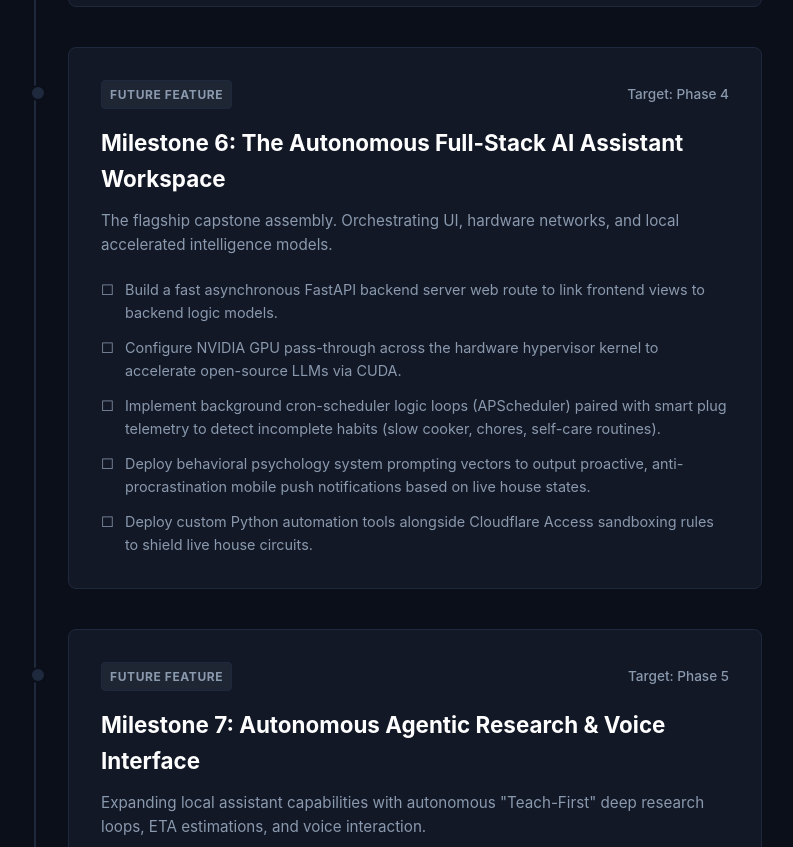
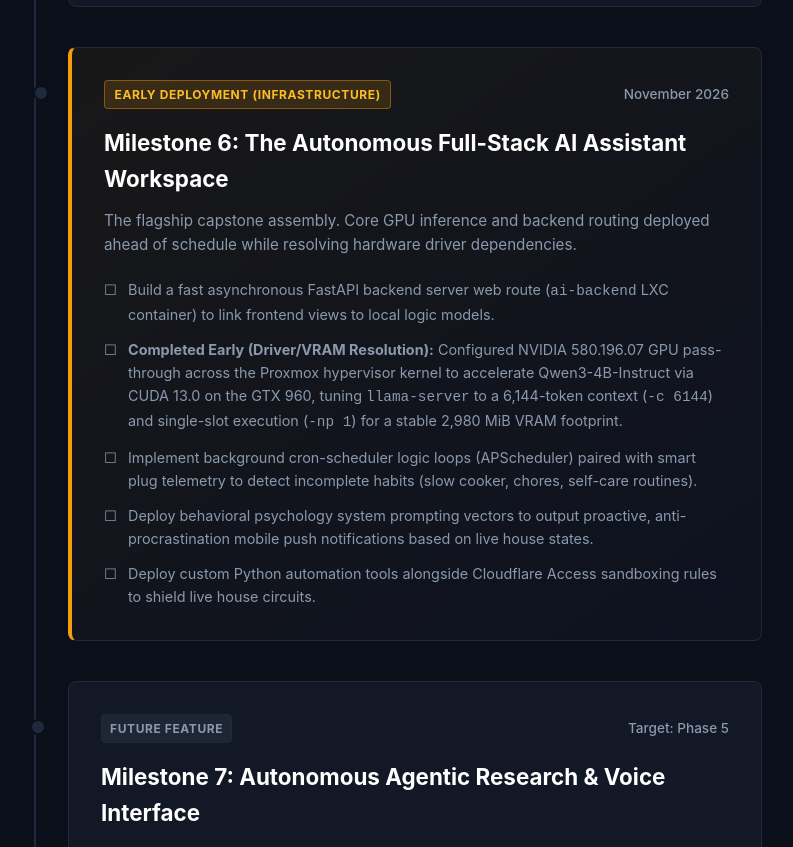
Before and after one commit to Cypher3817/adenlab-portfolio, a plain HTML site: page timeline/index.html in a window 1280 px wide. Shown: the part 2559-3406 px from the top of the page, without its empty margins (246-1039 px from the left). Drawn offline with Linux system fonts and the light colour scheme.

Commit message:
- Updated index.html to label Milestone 6 with the 'EARLY DEPLOYMENT (INFRASTRUCTURE)' badge and document early CUDA/VRAM resolution. - Added '.timeline-card.early-milestone' and '.badge-early' classes in styles.css to provide amber styling for out-of-sequence work.

```diff
--- a/styles.css
+++ b/styles.css
@@ -279,6 +279,24 @@ nav ul {
     font-weight: 500;
 }
 
+/* Early / Out-of-Sequence Milestone Styling */
+.timeline-card.early-milestone {
+    border-left: 4px solid #f59e0b; /* Amber accent to distinguish from sequential green */
+    background: linear-gradient(145deg, rgba(245, 158, 11, 0.06), rgba(15, 23, 42, 0.4));
+}
+
+.badge-early {
+    background-color: rgba(245, 158, 11, 0.15);
+    color: #fbbf24;
+    border: 1px solid rgba(245, 158, 11, 0.4);
+    padding: 0.25rem 0.6rem;
+    border-radius: 4px;
+    font-size: 0.75rem;
+    font-weight: 700;
+    letter-spacing: 0.05em;
+    text-transform: uppercase;
+}
+
 /* --- AI Workspace Dashboard Layout Elements --- */
 
 /* The Main Outer Viewport Container Wrapper */
--- a/timeline/index.html
+++ b/timeline/index.html
@@ -120,16 +120,16 @@
                 </div>
 
                 <!-- Milestone Card 6: The Autonomous Full-Stack AI Assistant Workspace -->
-                <div class="timeline-card future">
+                <div class="timeline-card early-milestone">
                     <div class="card-header">
-                        <span class="badge badge-future">FUTURE FEATURE</span>
-                        <span class="date">Target: Phase 4</span>
+                        <span class="badge badge-early">EARLY DEPLOYMENT (INFRASTRUCTURE)</span>
+                        <span class="date">November 2026</span>
                     </div>
                     <h2>Milestone 6: The Autonomous Full-Stack AI Assistant Workspace</h2>
-                    <p>The flagship capstone assembly. Orchestrating UI, hardware networks, and local accelerated intelligence models.</p>
+                    <p>The flagship capstone assembly. Core GPU inference and backend routing deployed ahead of schedule while resolving hardware driver dependencies.</p>
                     <ul>
-                        <li>Build a fast asynchronous FastAPI backend server web route to link frontend views to backend logic models.</li>
-                        <li>Configure NVIDIA GPU pass-through across the hardware hypervisor kernel to accelerate open-source LLMs via CUDA.</li>
+                        <li>Build a fast asynchronous FastAPI backend server web route (<code>ai-backend</code> LXC container) to link frontend views to local logic models.</li>
+                        <li><strong>Completed Early (Driver/VRAM Resolution):</strong> Configured NVIDIA 580.196.07 GPU pass-through across the Proxmox hypervisor kernel to accelerate Qwen3-4B-Instruct via CUDA 13.0 on the GTX 960, tuning <code>llama-server</code> to a 6,144-token context (<code>-c 6144</code>) and single-slot execution (<code>-np 1</code>) for a stable 2,980 MiB VRAM footprint.</li>
                         <li>Implement background cron-scheduler logic loops (APScheduler) paired with smart plug telemetry to detect incomplete habits (slow cooker, chores, self-care routines).</li>
                         <li>Deploy behavioral psychology system prompting vectors to output proactive, anti-procrastination mobile push notifications based on live house states.</li>
                         <li>Deploy custom Python automation tools alongside Cloudflare Access sandboxing rules to shield live house circuits.</li>
```
